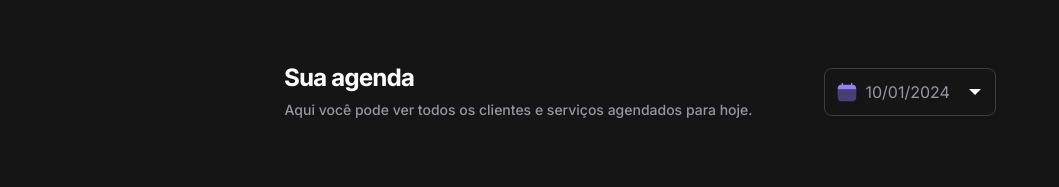
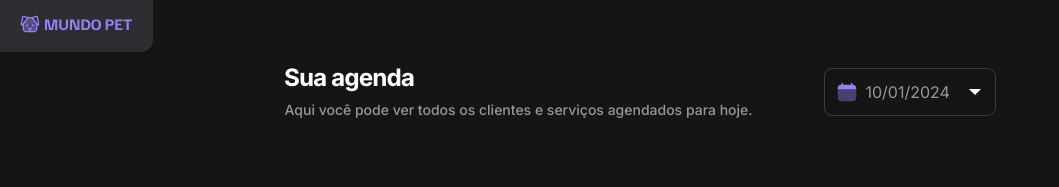
Before and after one commit to maiquitome/rocketseat-desafio-mundo-pet, a plain HTML site: page index.html in a window 1280 px wide. Shown: the whole page, without its empty margins (0-1059 px from the left). Drawn offline with Linux system fonts and the light colour scheme.

Commit message:
feat: :sparkles: add logo

```diff
--- a/index.html
+++ b/index.html
@@ -19,6 +19,9 @@
 
 <body>
   <div class="container">
+    <div id="logo">
+      <img src="./src/assets/logo-with-text.svg" alt="logotipo">
+    </div>
     <main>
       <header>
         <div>
--- a/src/styles/global.css
+++ b/src/styles/global.css
@@ -53,3 +53,12 @@ body {
   max-width: 85.375rem;
   margin: auto;
 }
+
+#logo {
+  background-color: #2e2c30;
+  display: inline-block;
+  padding-block: 0.75rem;
+  padding-inline: 1.25rem;
+  border-bottom-right-radius: 0.75rem;
+  position: absolute;
+}
```
Also changed, not shown: src/assets/logo-with-text.svg (added).
